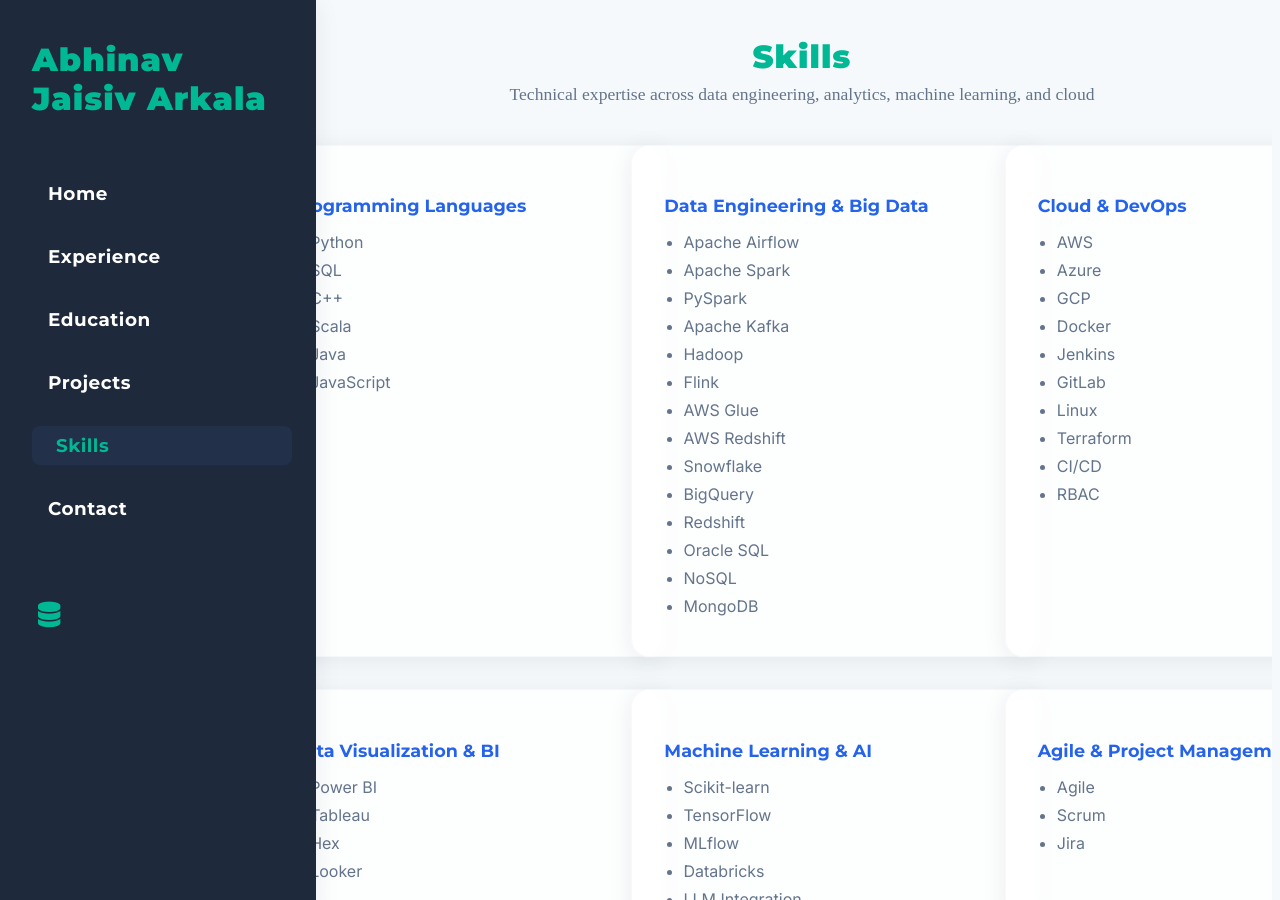
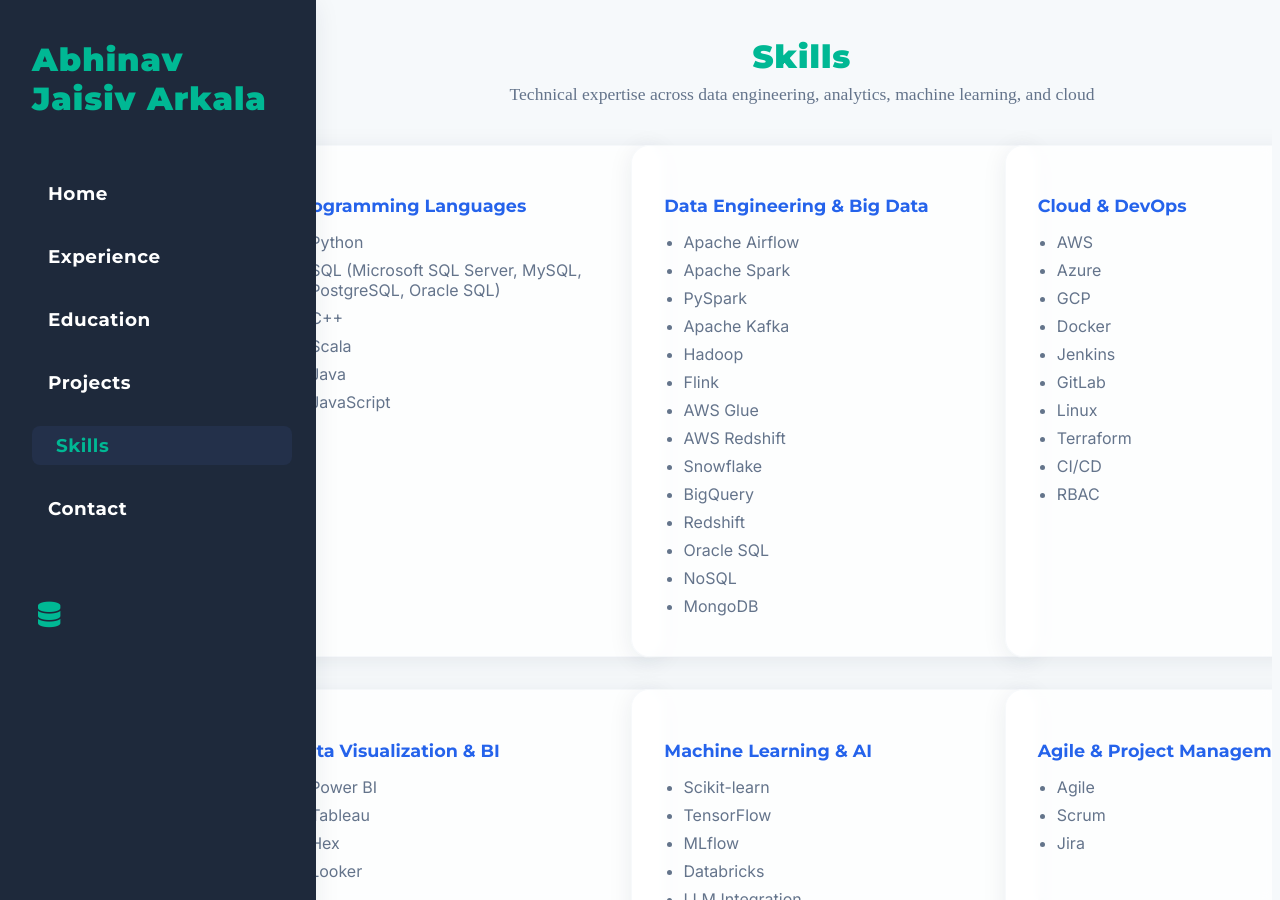
Before and after one commit to AAJaisiv/github.io, a Jekyll site: the page built from index.html, in a window 1280 px wide and 900 px high, scrolled down 3558 px. Built offline with Jekyll 4.4.1, drawn with Linux system fonts in a browser that asks for light colours.

Commit message:
Update index.html

```diff
--- a/index.html
+++ b/index.html
@@ -289,7 +289,7 @@
                         <h3>Programming Languages</h3>
                         <ul>
                             <li>Python</li>
-                            <li>SQL</li>
+                            <li>SQL (Microsoft SQL Server, MySQL, PostgreSQL, Oracle SQL)</li>
                             <li>C++</li>
                             <li>Scala</li>
                             <li>Java</li>
```
